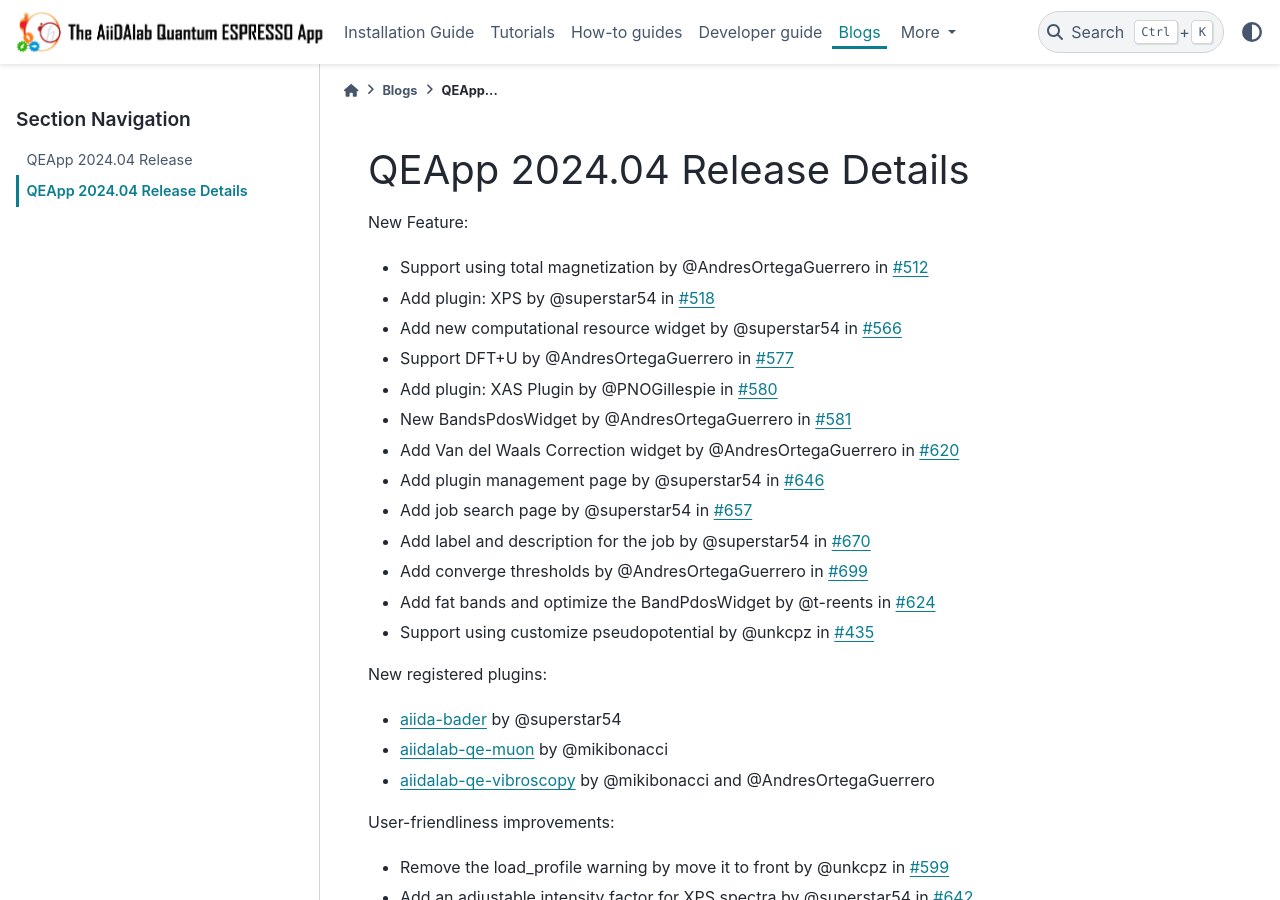
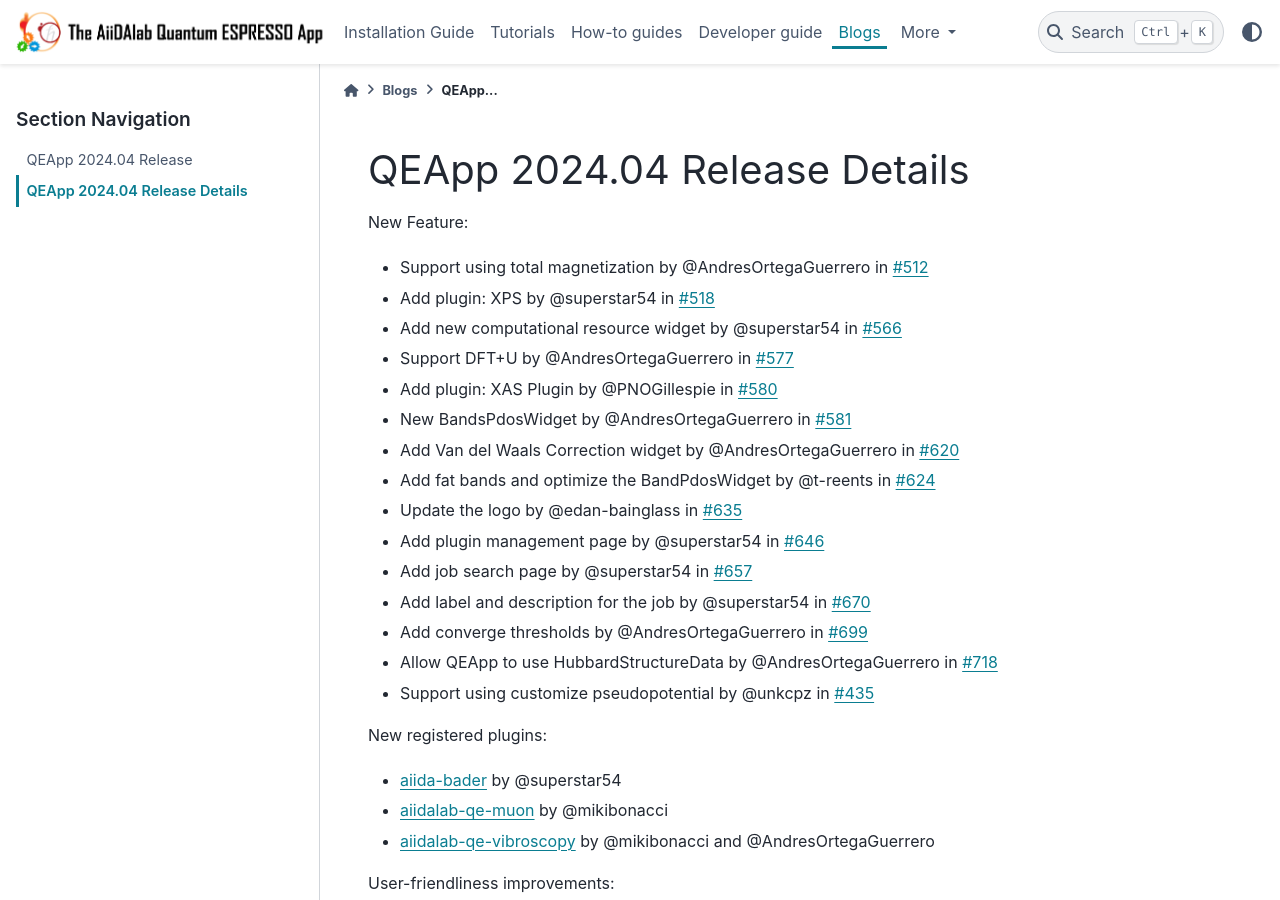
Before and after one commit to aiidalab/aiidalab-qe, a Sphinx documentation site: the page built from docs/source/blogs/release_202404_details.rst, in a window 1280 px wide and 900 px high. Built offline with Sphinx 7.4.7 and the PyData theme 0.15.4, drawn with Linux system fonts in a browser that asks for light colours.

Commit message:
add logo and hubbard structuredata

```diff
--- a/docs/source/blogs/release_202404.rst
+++ b/docs/source/blogs/release_202404.rst
@@ -18,7 +18,7 @@
 
 .. figure:: /_static/images/qeapp_release_202404_plugins.png
    :align: center
-   :alt: New plugins for QEApp 2024.04
+   :alt: New plugins for AiiDAlab QEApp 2024.04
 
 Plugin Management Page
 ----------------------
@@ -42,7 +42,7 @@
 
 .. figure:: /_static/images/qeapp_release_202404_new_widgets.png
    :align: center
-   :alt: New widgets in QEApp
+   :alt: New widgets in AiiDAlab QEApp
 
 For a deeper dive into all the updates, please visit the :ref:`blogs:release_202404_details` for an in-depth look at what's new.
 
@@ -53,4 +53,4 @@
 Happy calculations!
 
 The AiiDAlab Team
-May 4th, 2024
+May 6th, 2024
--- a/docs/source/blogs/release_202404_details.rst
+++ b/docs/source/blogs/release_202404_details.rst
@@ -13,11 +13,13 @@
 - Add plugin: XAS Plugin by @PNOGillespie in `#580 <https://github.com/aiidalab/aiidalab-qe/pull/580>`_
 - New BandsPdosWidget by @AndresOrtegaGuerrero in `#581 <https://github.com/aiidalab/aiidalab-qe/pull/581>`_
 - Add Van del Waals Correction widget by @AndresOrtegaGuerrero in `#620 <https://github.com/aiidalab/aiidalab-qe/pull/620>`_
+- Add fat bands and optimize the BandPdosWidget by @t-reents in `#624 <https://github.com/aiidalab/aiidalab-qe/pull/624>`_
+- Update the logo by @edan-bainglass  in `#635 <https://github.com/aiidalab/aiidalab-qe/pull/635>`_
 - Add plugin management page by @superstar54 in `#646 <https://github.com/aiidalab/aiidalab-qe/pull/646>`_
 - Add job search page by @superstar54 in `#657 <https://github.com/aiidalab/aiidalab-qe/pull/657>`_
 - Add label and description for the job by @superstar54 in `#670 <https://github.com/aiidalab/aiidalab-qe/pull/670>`_
 - Add converge thresholds by @AndresOrtegaGuerrero in `#699 <https://github.com/aiidalab/aiidalab-qe/pull/699>`_
-- Add fat bands and optimize the BandPdosWidget by @t-reents in `#624 <https://github.com/aiidalab/aiidalab-qe/pull/624>`_
+- Allow QEApp to use HubbardStructureData by @AndresOrtegaGuerrero in `#718 <https://github.com/aiidalab/aiidalab-qe/pull/718>`_
 - Support using customize pseudopotential by @unkcpz in `#435 <https://github.com/aiidalab/aiidalab-qe/pull/435>`_
 
 New registered plugins:
```
